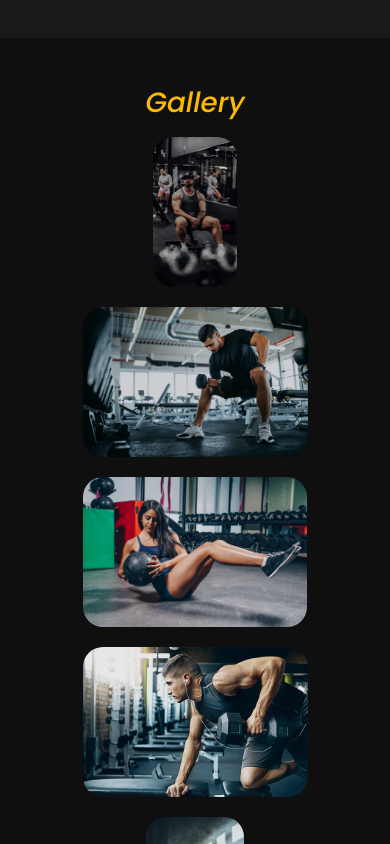
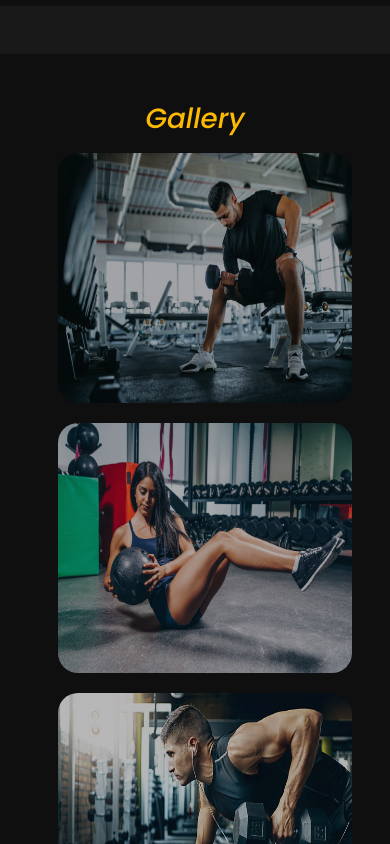
Before and after one commit to marinzilic7/FitZoneGym, a Nuxt app: page / in a window 390 px wide. Shown: the part 2960-3804 px from the top of the page. Built offline with nearby package versions, Linux system fonts and the light colour scheme.

Commit message:
ispravak - galerija

```diff
--- a/components/Gallery.vue
+++ b/components/Gallery.vue
@@ -67,7 +67,7 @@ const setSelectedImage = (image) => {
         class="gallery d-flex justify-content-center flex-wrap align-items-center"
         data-aos="fade-right"
       >
-        <div v-for="(image, index) in images" :key="index">
+        <div class="list-images" v-for="(image, index) in images" :key="index">
           <img
             data-bs-toggle="modal"
             data-bs-target="#exampleModal"
@@ -77,6 +77,9 @@ const setSelectedImage = (image) => {
             :width="image.width"
             :height="image.height"
             @click="setSelectedImage(image)"
+            :class="{
+              'first-image': index === 0 || index === 4 || index === 9,
+            }"
           />
         </div>
       </div>
@@ -106,8 +109,7 @@ const setSelectedImage = (image) => {
               v-if="selectedImage"
               :src="selectedImage.src"
               :alt="selectedImage.alt"
-              height="700px"
-              width="100%"
+              class="img-fluid"
             />
             <button
               type="button"
@@ -141,7 +143,7 @@ const setSelectedImage = (image) => {
     img {
       border-radius: 20px;
       margin: 10px;
-      opacity: 0.9;
+      opacity: 0.7;
       transition: all 0.3s;
       cursor: pointer;
       &:hover {
@@ -150,7 +152,6 @@ const setSelectedImage = (image) => {
       }
     }
   }
-
 }
 
 @media screen and (max-width: 1240px) {
@@ -218,52 +219,17 @@ const setSelectedImage = (image) => {
 @media screen and (max-width: 576px) {
   .gallery {
     display: grid;
-    grid-template-columns: repeat(3, 1fr);
+    grid-template-columns: repeat(1, 1fr) !important;
+    justify-items: center;
+    align-items: stretch;
 
     img {
-      &:nth-child(1) {
-        width: auto;
-        height: 150px;
-      }
-      &:nth-child(2) {
-        width: 150px;
-        height: auto;
-      }
+      max-width: 100%;
+      height: auto;
+    }
 
-      &:nth-child(4) {
-        width: 140px;
-        height: auto;
-      }
-
-      &:nth-child(5) {
-        width: auto;
-        height: 150px;
-      }
-
-      &:nth-child(6) {
-        width: 300px;
-        height: auto;
-      }
-
-      &:nth-child(7) {
-        width: 300px;
-        height: auto;
-      }
-
-      &:nth-child(8) {
-        width: auto;
-        height: 200px;
-      }
-
-      &:nth-child(9) {
-        width: 150px;
-        height: auto;
-      }
-
-      &:nth-child(10) {
-        width: auto;
-        height: 150px;
-      }
+    .first-image {
+      display: none;
     }
   }
   .img-btn-x {
--- a/components/Services.vue
+++ b/components/Services.vue
@@ -31,7 +31,7 @@ import services from "~/static/services.json";
       </div>
     </div>
     <div class="d-flex justify-content-center align-items-center">
-      <button class="show-more btn">Show more</button>
+      <button class="show-more mb-3 btn">Show more</button>
     </div>
   </div>
 </template>
```
